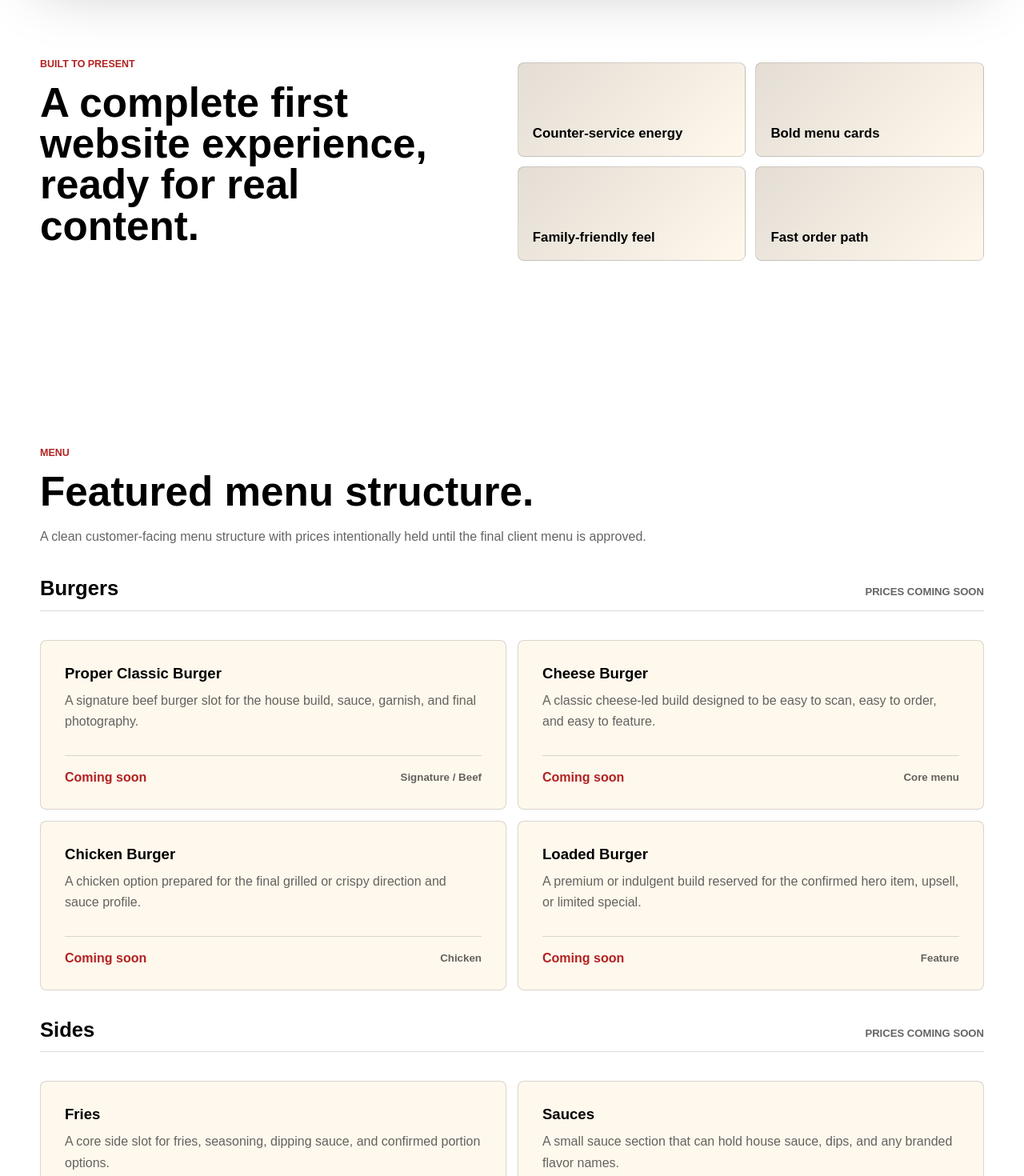
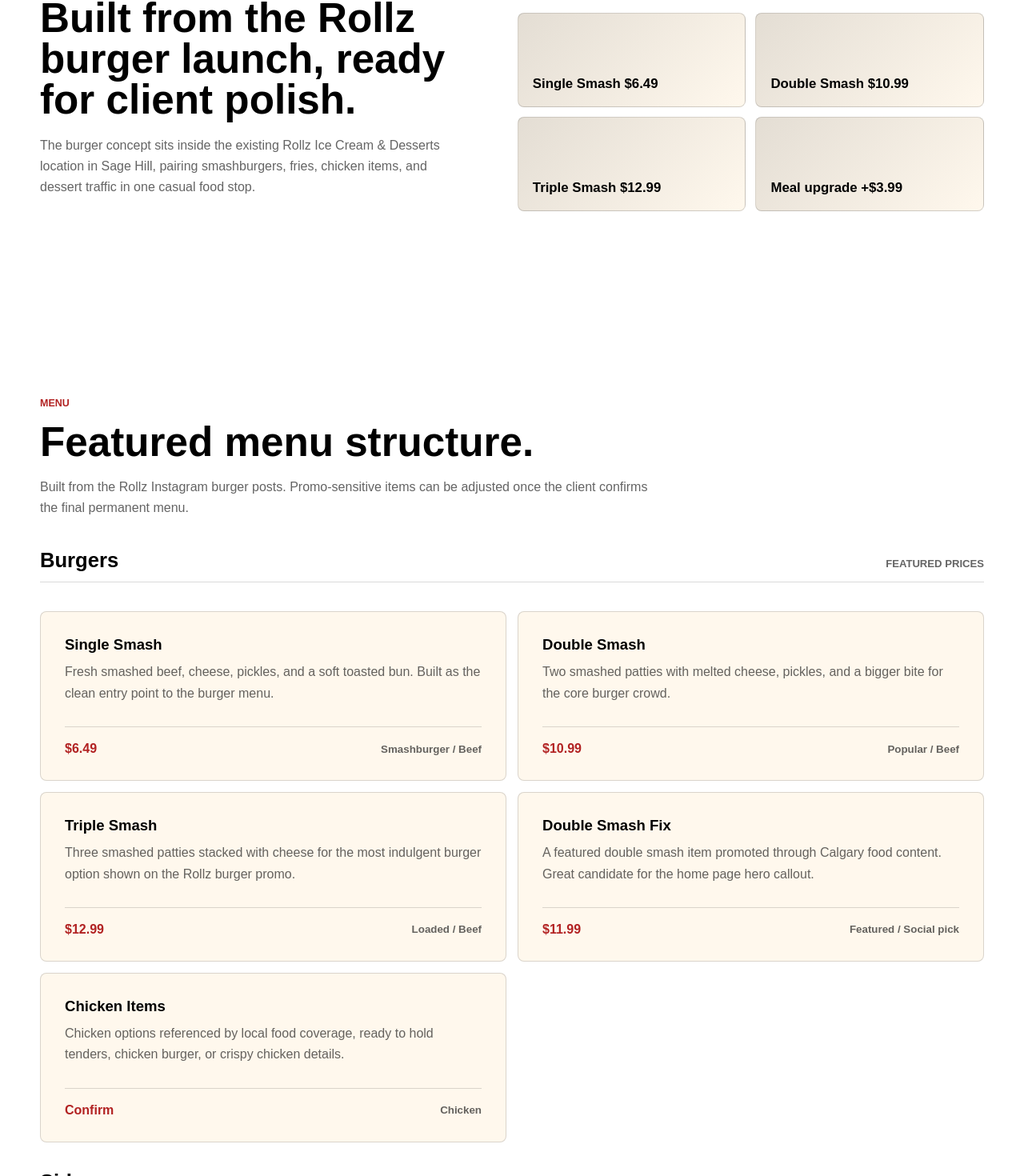
Before and after one commit to srehanmazhar-ui/proper-burger, a Next.js app: page /classic in a window 1280 px wide. Shown: the part 984-2454 px from the top of the page at 80% size. Built offline with nearby package versions, Linux system fonts and the light colour scheme.

Commit message:
Add Rollz burger menu content

```diff
--- a/src/components/ConceptSite.tsx
+++ b/src/components/ConceptSite.tsx
@@ -1,6 +1,6 @@
 import Image from "next/image";
 import Link from "next/link";
-import { Concept, menu, publicPending } from "@/data/restaurant";
+import { Concept, menu, publicPending, venueAddress, venueName } from "@/data/restaurant";
 
 type Props = {
   concept: Concept;
@@ -84,12 +84,12 @@
 
       <section className="quick-panel" aria-label="Concept summary">
         <div>
-          <span>Concept</span>
-          <strong>{concept.label}</strong>
+          <span>Location</span>
+          <strong>{venueAddress}</strong>
         </div>
         <div>
-          <span>Menu Status</span>
-          <strong>Ready for final items</strong>
+          <span>Venue</span>
+          <strong>{venueName}</strong>
         </div>
         <div>
           <span>Ordering</span>
@@ -99,8 +99,12 @@
 
       <section className="section intro-section" aria-label="Website overview">
         <div className="intro-copy">
-          <p className="eyebrow">Built To Present</p>
-          <h2>A complete first website experience, ready for real content.</h2>
+          <p className="eyebrow">Real Menu Context</p>
+          <h2>Built from the Rollz burger launch, ready for client polish.</h2>
+          <p>
+            The burger concept sits inside the existing Rollz Ice Cream & Desserts location in Sage Hill, pairing smashburgers,
+            fries, chicken items, and dessert traffic in one casual food stop.
+          </p>
         </div>
         <div className="intro-grid">
           {concept.highlights.map((highlight) => (
@@ -122,7 +126,7 @@
             <section className="menu-group" key={group} aria-label={group}>
               <div className="menu-group-heading">
                 <h3>{group}</h3>
-                <span>Prices {publicPending.toLowerCase()}</span>
+                <span>{group === "Burgers" ? "Featured prices" : "Confirm final price"}</span>
               </div>
               <div className="menu-grid">
                 {menu
@@ -134,7 +138,7 @@
                         <p>{item.description}</p>
                       </div>
                       <div className="menu-meta">
-                        <span>{publicPending}</span>
+                        <span>{item.price}</span>
                         <small>{item.tags?.join(" / ")}</small>
                       </div>
                     </article>
@@ -167,6 +171,21 @@
               <span key={note}>{note}</span>
             ))}
           </div>
+        </div>
+      </section>
+
+      <section className="social-proof" aria-label="Instagram menu proof points">
+        <div>
+          <span>From Rollz Instagram</span>
+          <strong>Fresh, never-frozen locally sourced Alberta beef, smashed fresh to order.</strong>
+        </div>
+        <div>
+          <span>Combo Hook</span>
+          <strong>Make any burger a meal for $3.99 with fries and a can pop.</strong>
+        </div>
+        <div>
+          <span>Food Coverage</span>
+          <strong>Burgers, tenders, loaded fries, and Double Smash Fix were highlighted by Calgary food content.</strong>
         </div>
       </section>
 
--- a/src/data/restaurant.ts
+++ b/src/data/restaurant.ts
@@ -2,6 +2,7 @@
   name: string;
   description: string;
   category: "Burgers" | "Sides" | "Drinks";
+  price: string;
   tags?: string[];
 };
 
@@ -30,63 +31,89 @@
 
 export const confirmationRequired = "CLIENT CONFIRMATION REQUIRED";
 export const publicPending = "Coming soon";
+export const venueName = "Rollz Ice Cream & Desserts";
+export const venueAddress = "3950 Sage Hill Drive NW";
 
 export const menu: MenuItem[] = [
   {
-    name: "Proper Classic Burger",
+    name: "Single Smash",
     description:
-      "A signature beef burger slot for the house build, sauce, garnish, and final photography.",
+      "Fresh smashed beef, cheese, pickles, and a soft toasted bun. Built as the clean entry point to the burger menu.",
     category: "Burgers",
-    tags: ["Signature", "Beef"]
+    price: "$6.49",
+    tags: ["Smashburger", "Beef"]
   },
   {
-    name: "Cheese Burger",
+    name: "Double Smash",
     description:
-      "A classic cheese-led build designed to be easy to scan, easy to order, and easy to feature.",
+      "Two smashed patties with melted cheese, pickles, and a bigger bite for the core burger crowd.",
     category: "Burgers",
-    tags: ["Core menu"]
+    price: "$10.99",
+    tags: ["Popular", "Beef"]
   },
   {
-    name: "Chicken Burger",
+    name: "Triple Smash",
     description:
-      "A chicken option prepared for the final grilled or crispy direction and sauce profile.",
+      "Three smashed patties stacked with cheese for the most indulgent burger option shown on the Rollz burger promo.",
     category: "Burgers",
-    tags: ["Chicken"]
+    price: "$12.99",
+    tags: ["Loaded", "Beef"]
   },
   {
-    name: "Loaded Burger",
+    name: "Double Smash Fix",
     description:
-      "A premium or indulgent build reserved for the confirmed hero item, upsell, or limited special.",
+      "A featured double smash item promoted through Calgary food content. Great candidate for the home page hero callout.",
     category: "Burgers",
-    tags: ["Feature"]
+    price: "$11.99",
+    tags: ["Featured", "Social pick"]
+  },
+  {
+    name: "Chicken Items",
+    description:
+      "Chicken options referenced by local food coverage, ready to hold tenders, chicken burger, or crispy chicken details.",
+    category: "Burgers",
+    price: "Confirm",
+    tags: ["Chicken"]
   },
   {
     name: "Fries",
     description:
-      "A core side slot for fries, seasoning, dipping sauce, and confirmed portion options.",
+      "Crispy fries positioned as the default side for combos and the base for loaded fries.",
     category: "Sides",
+    price: "Confirm",
     tags: ["Side"]
   },
   {
-    name: "Sauces",
+    name: "Loaded Fries",
     description:
-      "A small sauce section that can hold house sauce, dips, and any branded flavor names.",
+      "A menu feature mentioned in local coverage, ideal for a photo-led section once final toppings are confirmed.",
     category: "Sides",
-    tags: ["Add-on"]
+    price: "Confirm",
+    tags: ["Loaded", "Fries"]
+  },
+  {
+    name: "Make It A Meal",
+    description:
+      "Add fries and a can of pop to any burger. Rollz promo copy lists add-ons at $0.50 each.",
+    category: "Sides",
+    price: "+$3.99",
+    tags: ["Combo", "Fries + pop"]
   },
   {
     name: "Shakes",
     description:
-      "A dessert drink area ready for confirmed shake flavors and any seasonal specials.",
+      "Dessert drinks can connect the burger concept back to the existing Rollz ice cream audience.",
     category: "Drinks",
-    tags: ["Drinks"]
+    price: "Confirm",
+    tags: ["Dessert"]
   },
   {
-    name: "Soft Drinks",
+    name: "Can Pop",
     description:
-      "A simple drinks area for confirmed beverages, combos, and delivery platform listings.",
+      "Included in the meal upgrade and available as the simple drink pairing for burgers and fries.",
     category: "Drinks",
-    tags: ["Drinks"]
+    price: "Confirm",
+    tags: ["Combo drink"]
   }
 ];
 
@@ -98,50 +125,50 @@
     label: "Classic Burger Joint",
     switchLabel: "View Premium",
     eyebrow: "Approved Direction A",
-    headline: "Classic Burger Joint",
+    headline: "Smashburgers at Rollz",
     intro:
-      "A warm, confident burger-joint website built around red counters, cream surfaces, simple choices, and a direct path from craving to order.",
+      "A warm burger-joint concept for Rollz Ice Cream & Desserts: fresh smashburgers, loaded fries, chicken items, and a simple meal upgrade built for walk-in traffic.",
     image: "/images/classic-hero.png",
     imageAlt:
       "Classic burger joint counter with a burger and fries on a tray.",
     orderCta: confirmationRequired,
-    heroNote: "Menu, locations, and ordering are structured for launch once client details are confirmed.",
+    heroNote: `Now framed around ${venueName} at ${venueAddress}. Final ordering link and hours can drop in before launch.`,
     palette: ["#B22222", "#F7EAD9", "#1A1A1A"],
     menuIntro:
-      "A clean customer-facing menu structure with prices intentionally held until the final client menu is approved.",
+      "Built from the Rollz Instagram burger posts. Promo-sensitive items can be adjusted once the client confirms the final permanent menu.",
     storyTitle: "Made To Feel Proper",
     story: [
-      "This direction leans into the comfort of a classic burger counter: quick decisions, bold appetite cues, and a warm welcome.",
-      "The visual system uses strong red accents, cream surfaces, tactile dividers, and straightforward language so customers can scan, choose, and act."
+      "This direction makes the burger concept feel like a natural extension of Rollz: ice cream energy, counter-service speed, and bold smashburger appetite.",
+      "The red and cream system supports the actual menu content: Single Smash, Double Smash, Triple Smash, loaded fries, chicken items, and meal upgrades."
     ],
     locationNote:
-      "Locations, address details, hours, delivery links, and phone/WhatsApp contact are pending client confirmation.",
+      "The Sage Hill location is ready to show. Final hours, phone/WhatsApp, and ordering link can be added once approved.",
     toneNotes: [
       "Warm classic burger-joint character",
-      "Fast scanning for menu and ordering",
-      "Red and cream identity preserved"
+      "Smashburger pricing front and center",
+      "Rollz location context included"
     ],
     highlights: [
-      "Counter-service energy",
-      "Bold menu cards",
-      "Family-friendly feel",
-      "Fast order path"
+      "Single Smash $6.49",
+      "Double Smash $10.99",
+      "Triple Smash $12.99",
+      "Meal upgrade +$3.99"
     ],
     visitCards: [
       {
         label: "Location",
-        value: publicPending,
-        note: "Address and map link will be added after confirmation."
+        value: venueAddress,
+        note: `Inside ${venueName} in Calgary.`
       },
       {
-        label: "Hours",
-        value: publicPending,
-        note: "Daily service hours and holiday hours will be added."
+        label: "Service",
+        value: "In-store",
+        note: "Burger availability shown as in-store from the Instagram promo."
       },
       {
         label: "Order",
         value: publicPending,
-        note: "Ordering button will connect to the approved platform."
+        note: "Ordering link, phone, or delivery platform still needs client confirmation."
       }
     ]
   },
@@ -152,50 +179,50 @@
     label: "Premium Black",
     switchLabel: "View Classic",
     eyebrow: "Approved Direction B",
-    headline: "Premium Black",
+    headline: "The Smash Fix",
     intro:
-      "A premium storefront-led concept with a darker, sharper mood: cinematic first impression, refined menu presentation, and a polished path to ordering.",
+      "A sharper storefront-led concept for the same Rollz burger launch: Alberta beef, Double Smash Fix, loaded fries, chicken items, and a premium black presentation.",
     image: "/images/premium-hero.png",
     imageAlt:
       "Premium dark restaurant storefront at dusk with warm interior lighting.",
     orderCta: confirmationRequired,
-    heroNote: "Built as a refined storefront concept while exact operating details remain ready to drop in.",
+    heroNote: "Uses the real Rollz Sage Hill location and social menu cues while leaving logo, final hours, and ordering link open.",
     palette: ["#050505", "#171717", "#F5F2EC", "#8D949B"],
     menuIntro:
-      "The menu architecture is shared with the classic concept, then presented with a more editorial, premium rhythm.",
+      "Uses the same real burger content, styled with a more premium rhythm for a client-facing alternative.",
     storyTitle: "A Sharper Storefront Presence",
     story: [
-      "This direction treats the storefront as the brand anchor: composed, minimal, and built for a premium first impression.",
-      "Dark surfaces, steel-grey detail, generous spacing, and cinematic imagery help the same restaurant content feel more elevated."
+      "This direction treats the burger offer as a more premium add-on inside Rollz Ice Cream & Desserts, with the storefront and food photography doing more of the selling.",
+      "Dark surfaces, steel-grey detail, and cinematic spacing make Double Smash Fix, loaded fries, chicken items, and Alberta beef feel more elevated."
     ],
     locationNote:
-      "Storefront address, service area, opening hours, ordering platform, and contact channels are pending client confirmation.",
+      "The Rollz Sage Hill storefront is confirmed. Hours, delivery radius, and final ordering path still need approval.",
     toneNotes: [
       "Premium modern cinematic look",
-      "Storefront-led first impression",
+      "Alberta beef message highlighted",
       "Black identity preserved"
     ],
     highlights: [
-      "Storefront-first hero",
-      "Minimal dark palette",
-      "Editorial menu rhythm",
-      "Premium order flow"
+      "Fresh Alberta beef",
+      "Double Smash Fix $11.99",
+      "Loaded fries + chicken",
+      "Sage Hill location"
     ],
     visitCards: [
       {
         label: "Storefront",
-        value: publicPending,
-        note: "Address, map link, and storefront photography can be added."
+        value: venueAddress,
+        note: `Burger menu presented inside ${venueName}.`
       },
       {
         label: "Service",
-        value: publicPending,
-        note: "Hours, delivery radius, and pickup details will be confirmed."
+        value: "In-store",
+        note: "Hours, delivery radius, and pickup details still need final approval."
       },
       {
         label: "Reserve / Order",
         value: publicPending,
-        note: "Final CTA can route to ordering, WhatsApp, or reservation."
+        note: "Final CTA can route to ordering, WhatsApp, or delivery."
       }
     ]
   }
```
Also changed, not shown: src/app/globals.css (+35 -0 lines), 3 other files (tests, documents, lock files or other folders).
